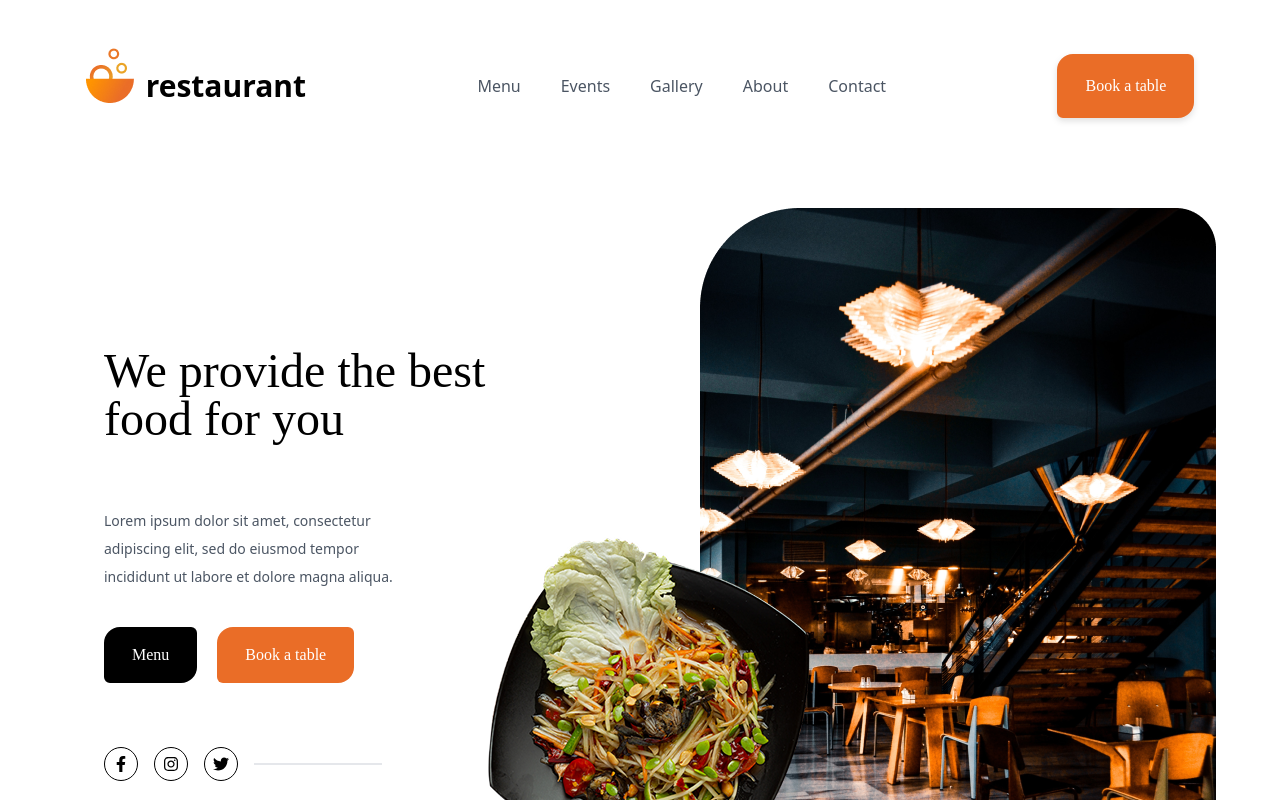
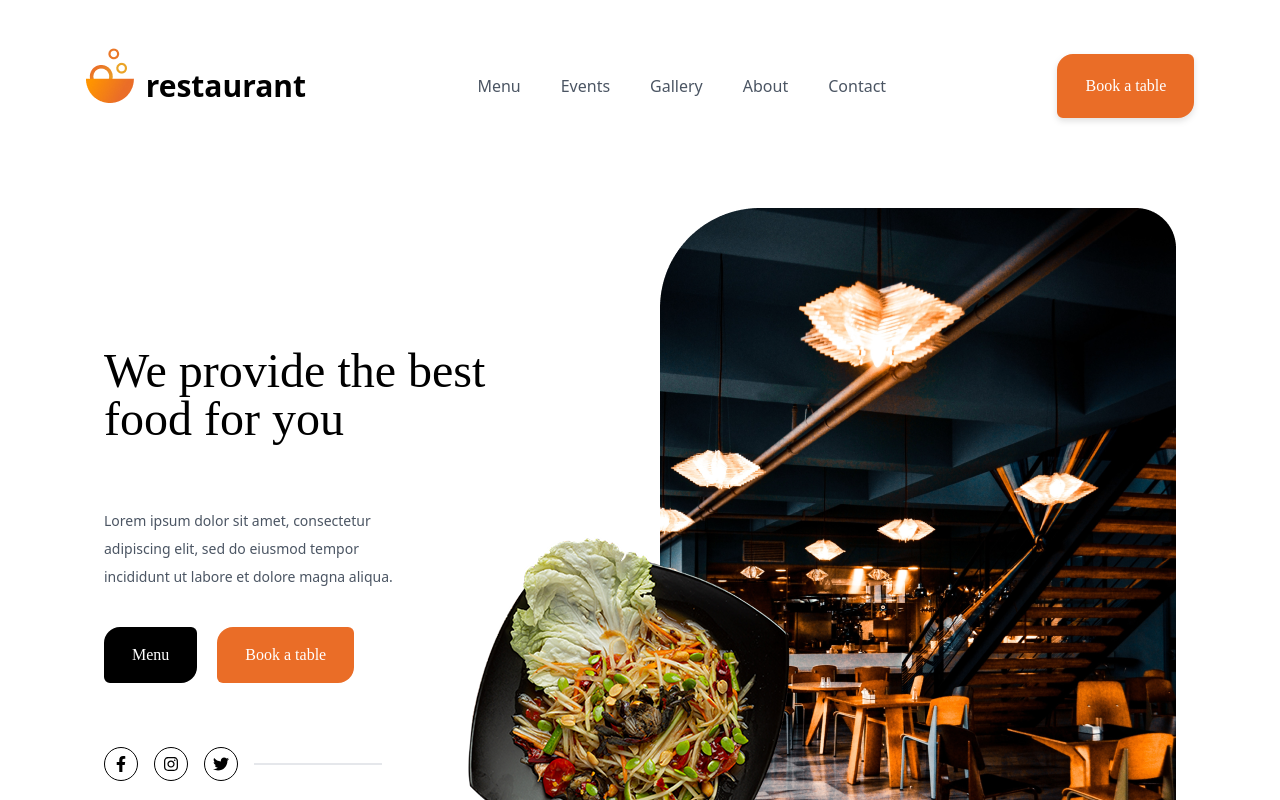
Before and after one commit to DejviDes/PizzaApp, a React (Vite) app in the folder app/: page / in a window 1280 px wide. Shown: the top 800 px of the page. Built offline with nearby package versions, Linux system fonts and the light colour scheme.

Commit message:
fix typo in padding property of HeroSection component

```diff
--- a/app/src/components/HeroSection.jsx
+++ b/app/src/components/HeroSection.jsx
@@ -17,7 +17,7 @@ const HeroSubContainer = styled.div`
     margin: 0 auto 4rem;
     padding-top: 13rem;
     padding-left: 2.5rem;
-    paddin-right: 2.5rem;
+    padding-right: 2.5rem;
 `;
 
 const HeroContent = styled.div`
```
